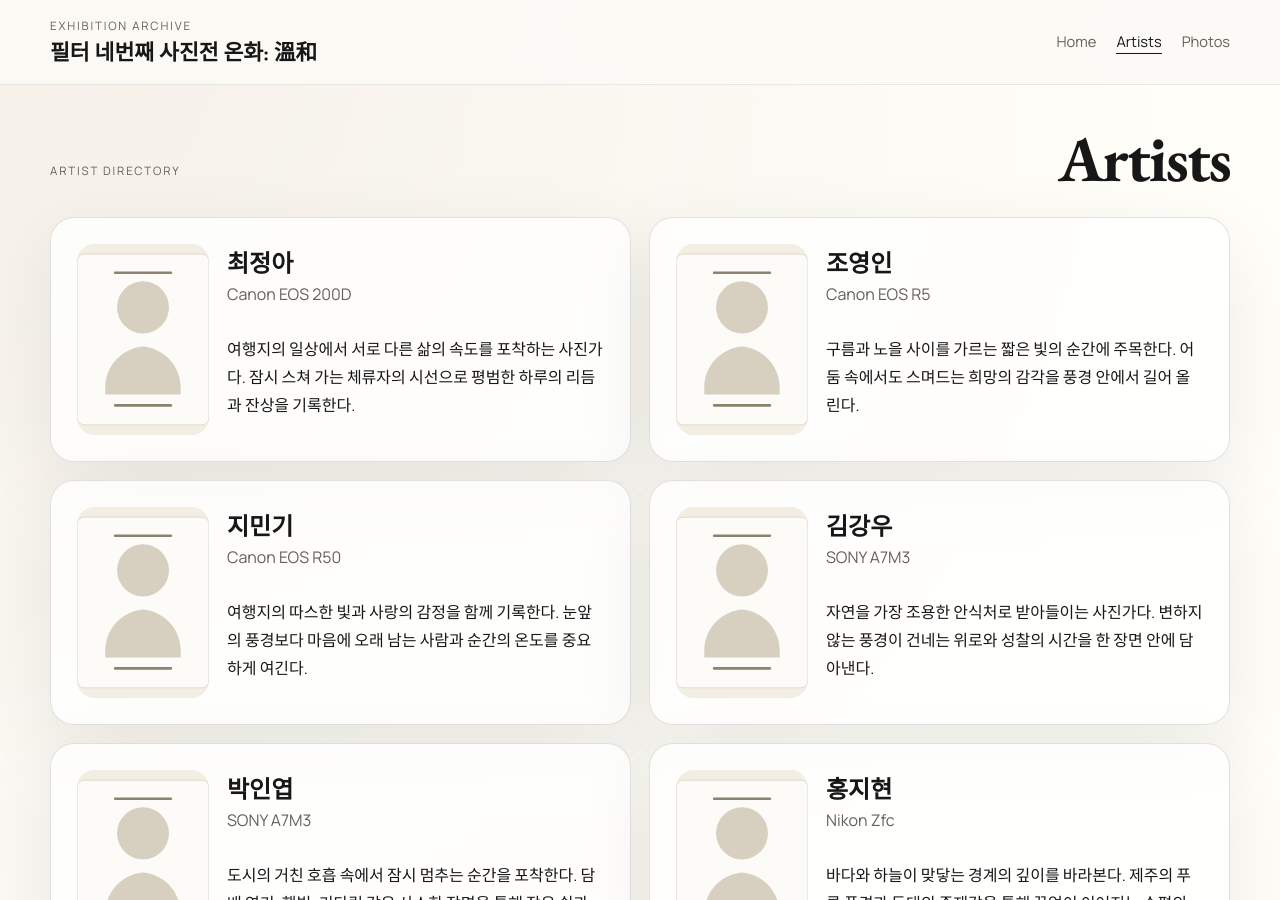
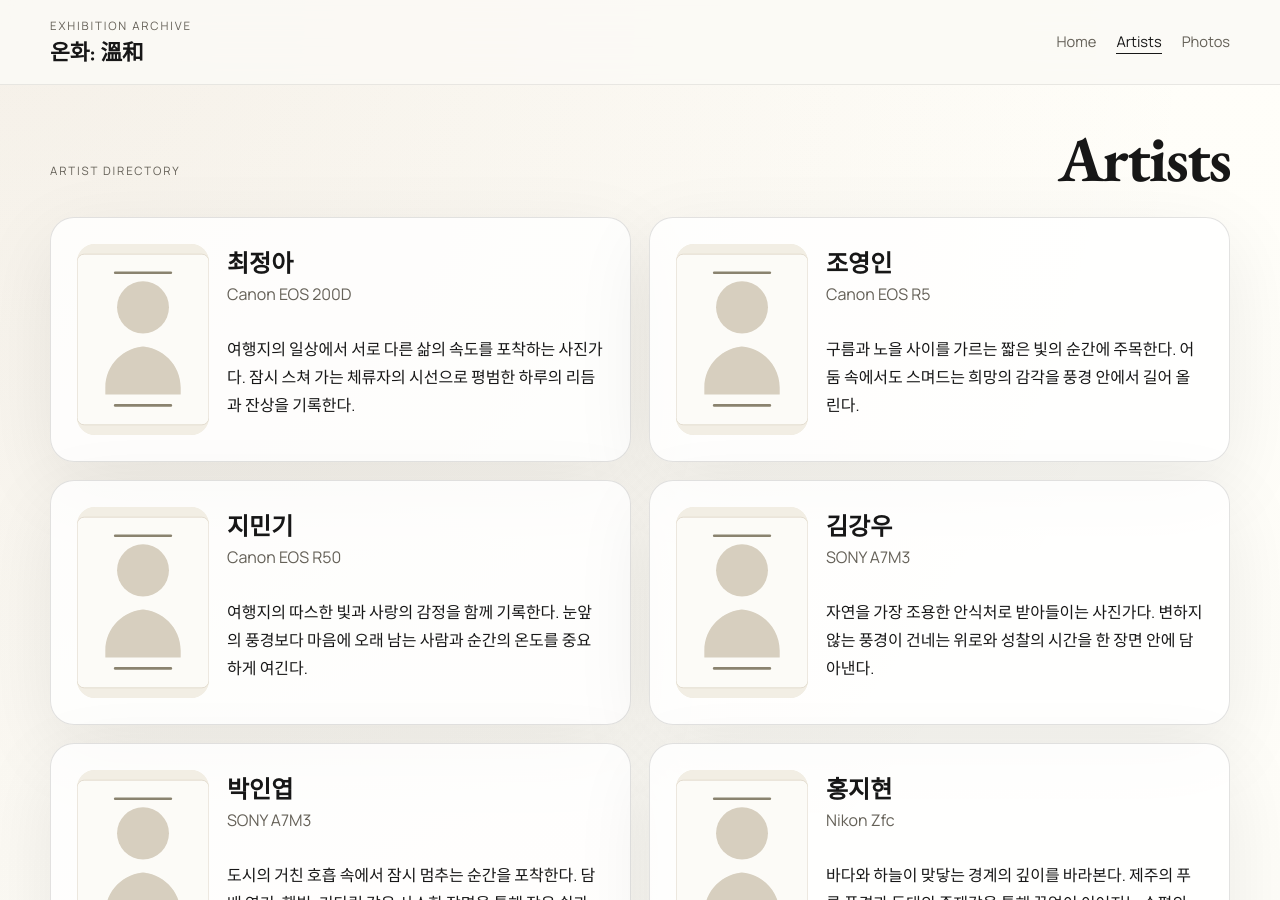
Before and after one commit to filter-log/exhibition-4th, a Jekyll site: the page built from artists/index.html, in a window 1280 px wide and 900 px high. Built offline with Jekyll 4.4.1, drawn with Linux system fonts in a browser that asks for light colours.

Commit message:
chore: sync template settings

```diff
--- a/_config.yml
+++ b/_config.yml
@@ -1,5 +1,5 @@
 # Generated from exhibition.setup.yml. Edit that file instead.
-title: "필터 네번째 사진전 온화: 溫和"
+title: "온화: 溫和"
 description: 필링이들의 네번째 이야기
 url: https://filter-log.github.io
 baseurl: /exhibition-4th
```
Also changed, not shown: _exhibition/index.md (+1 -1 lines).
